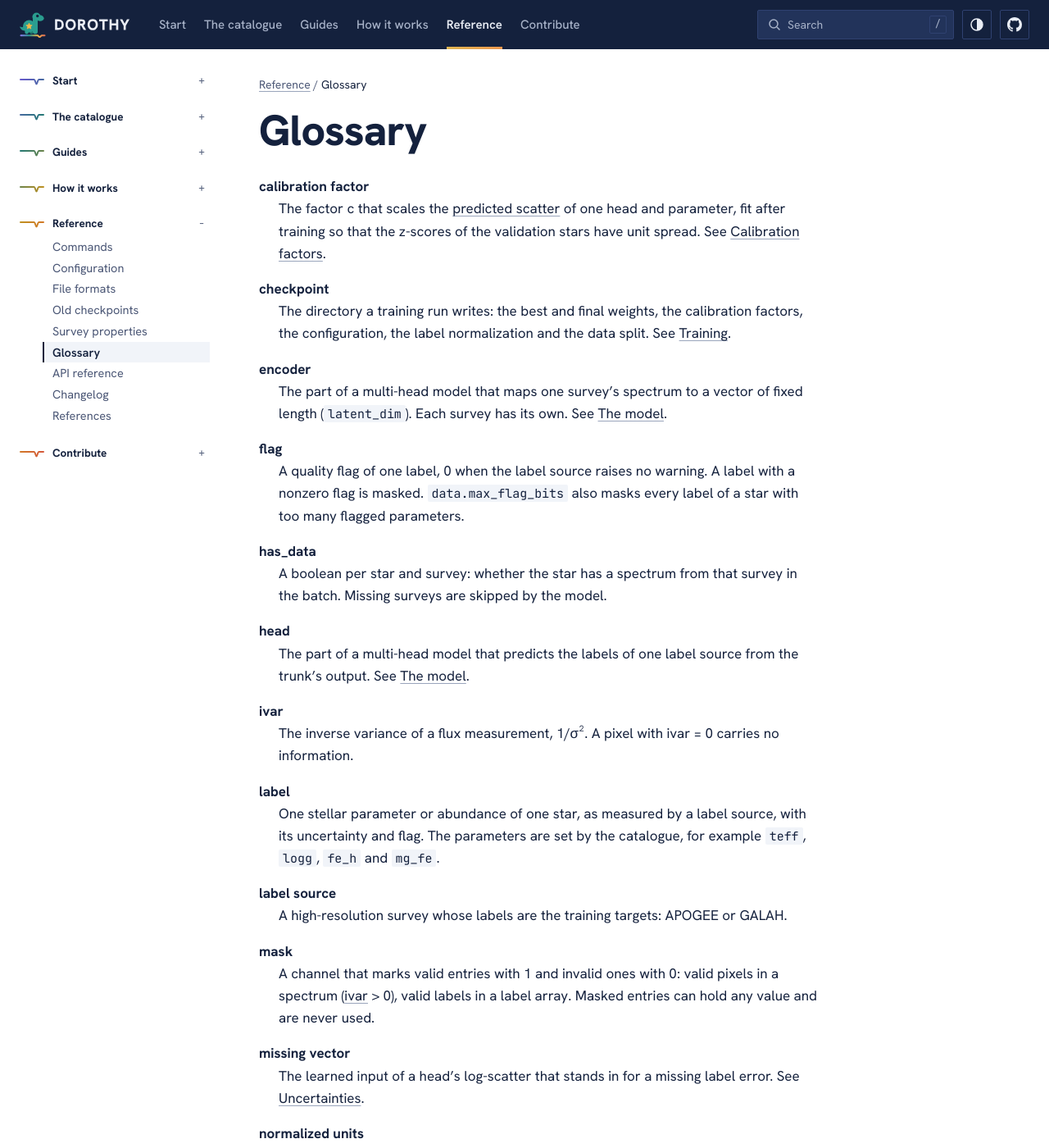
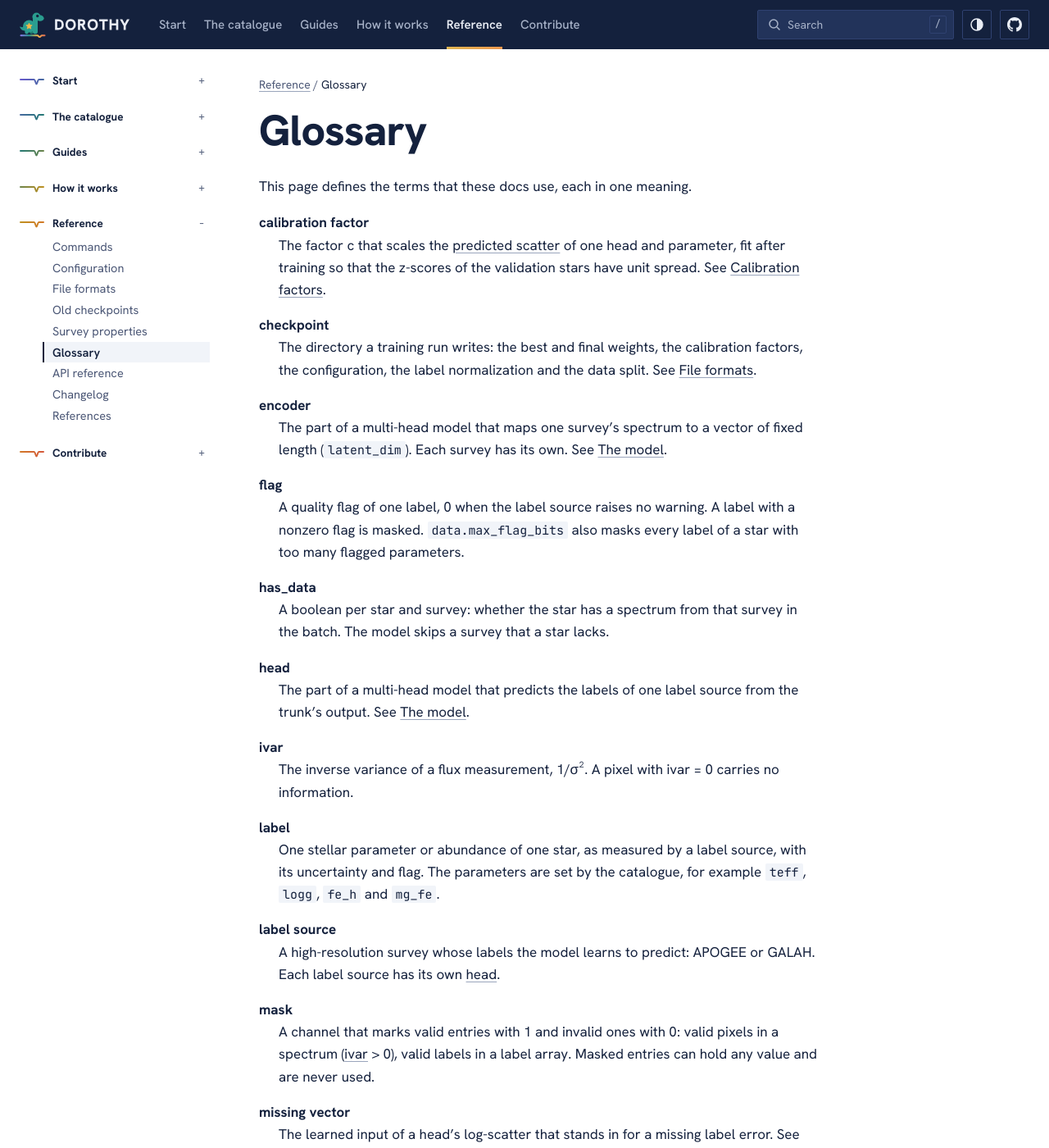
Before and after one commit to joshspeagle/dorothy, a Sphinx documentation site: the page built from docs/reference/glossary.md, in a window 1280 px wide and 1400 px high. Shown: the whole window at 82% size. Built offline with Sphinx 7.4.7, drawn with Linux system fonts in a browser that asks for light colours; some of the changed text lies outside the part shown.

Commit message:
Align the glossary with the writing guide and add page openers
Co-Authored-By: Claude Opus 5.5 <noreply@anthropic.com>
Claude-Session: https://claude.ai/code/session_013VGjdTeX51F1FvNNYuK4tc

````diff
--- a/docs/reference/glossary.md
+++ b/docs/reference/glossary.md
@@ -1,4 +1,6 @@
 # Glossary
+
+This page defines the terms that these docs use, each in one meaning.
 
 ```{glossary}
 :sorted:
@@ -12,7 +14,8 @@ calibration factor
 checkpoint
   The directory a training run writes: the best and final weights, the
   calibration factors, the configuration, the label normalization and the
-  data split. See [Training](../methods/training.md#checkpoints).
+  data split. See
+  [File formats](file-formats.md#checkpoint-directory).
 
 encoder
   The part of a multi-head model that maps one survey's spectrum to a vector
@@ -26,7 +29,7 @@ flag
 
 has_data
   A boolean per star and survey: whether the star has a spectrum from that
-  survey in the batch. Missing surveys are skipped by the model.
+  survey in the batch. The model skips a survey that a star lacks.
 
 head
   The part of a multi-head model that predicts the labels of one label source
@@ -38,8 +41,8 @@ label
   catalogue, for example `teff`, `logg`, `fe_h` and `mg_fe`.
 
 label source
-  A high-resolution survey whose labels are the training targets: APOGEE or
-  GALAH.
+  A high-resolution survey whose labels the model learns to predict: APOGEE
+  or GALAH. Each label source has its own {term}`head`.
 
 mask
   A channel that marks valid entries with 1 and invalid ones with 0: valid
@@ -59,6 +62,10 @@ normalized units
   divided by its training interquartile range, with Teff in log10. See
   [Preprocessing](../methods/preprocessing.md#labels).
 
+prediction
+  The model's value μ of a label, in {term}`normalized units` or, after the
+  inverse normalization, in physical units.
+
 predicted scatter
   The model's estimate s of the spread of the measured labels around its
   prediction, label noise included: s = sqrt(exp(2 ln s) + s₀²), where ln s
@@ -67,6 +74,10 @@ predicted scatter
 scatter floor
   The smallest predicted scatter, s₀ (`training.scatter_floor`, in normalized
   units).
+
+spectrum
+  One observation of one star by one {term}`survey`: its flux and
+  {term}`ivar` on the survey's wavelength grid.
 
 split
   The division of the usable stars into training, validation and test sets,
@@ -85,6 +96,12 @@ trunk
   The part of a multi-head model that combines the encoders' vectors and
   passes its output to every head.
 
+uncertainty
+  The spread that DOROTHY reports with a {term}`prediction`: c s, the
+  {term}`calibration factor` times the {term}`predicted scatter`, or s for a
+  checkpoint without calibration factors. See
+  [Calibration factors](../methods/uncertainties.md#calibration-factors).
+
 z-score
   The residual of a prediction divided by its predicted scatter:
   z = (μ − y) / s. See [Calibration](../methods/uncertainties.md#calibration).
````
Also changed, not shown: docs/reference/api.md (+2 -2 lines), docs/reference/bibliography.md (+2 -0 lines), docs/reference/changelog.md (+6 -0 lines).
